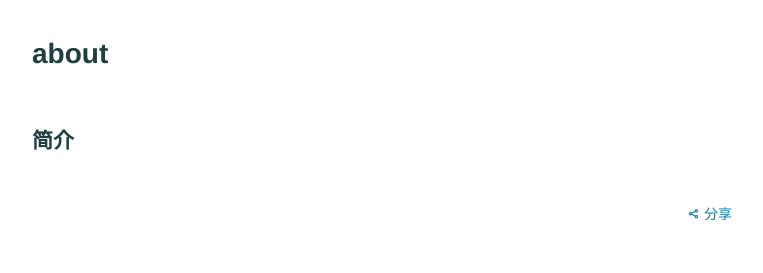
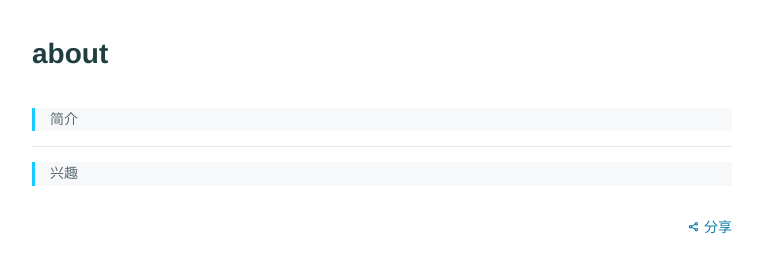
Before and after one commit to StarTc-39/StarTc-39.github.io, a plain HTML site: page about/index.html in a window 1280 px wide. Shown: the whole page, without its empty margins (258-1021 px from the left). Drawn offline with Linux system fonts and the light colour scheme; some packages are replaced by stand-ins of ours; a script that the page names is missing; files whose address does not match are found by name.

Commit message:
Site updated: 2022-09-27 15:57:24

```diff
--- a/about/index.html
+++ b/about/index.html
@@ -56,7 +56,14 @@
 
 
 
-        <h2 id="简介"><a href="#简介" class="headerlink" title="简介"></a>简介</h2>
+        <blockquote>
+<p>简介</p>
+</blockquote>
+<hr>
+<blockquote>
+<p>兴趣</p>
+</blockquote>
+
 
     </div>
     <footer class="article-footer">
```
Also changed, not shown: index.html (+1 -1 lines).
